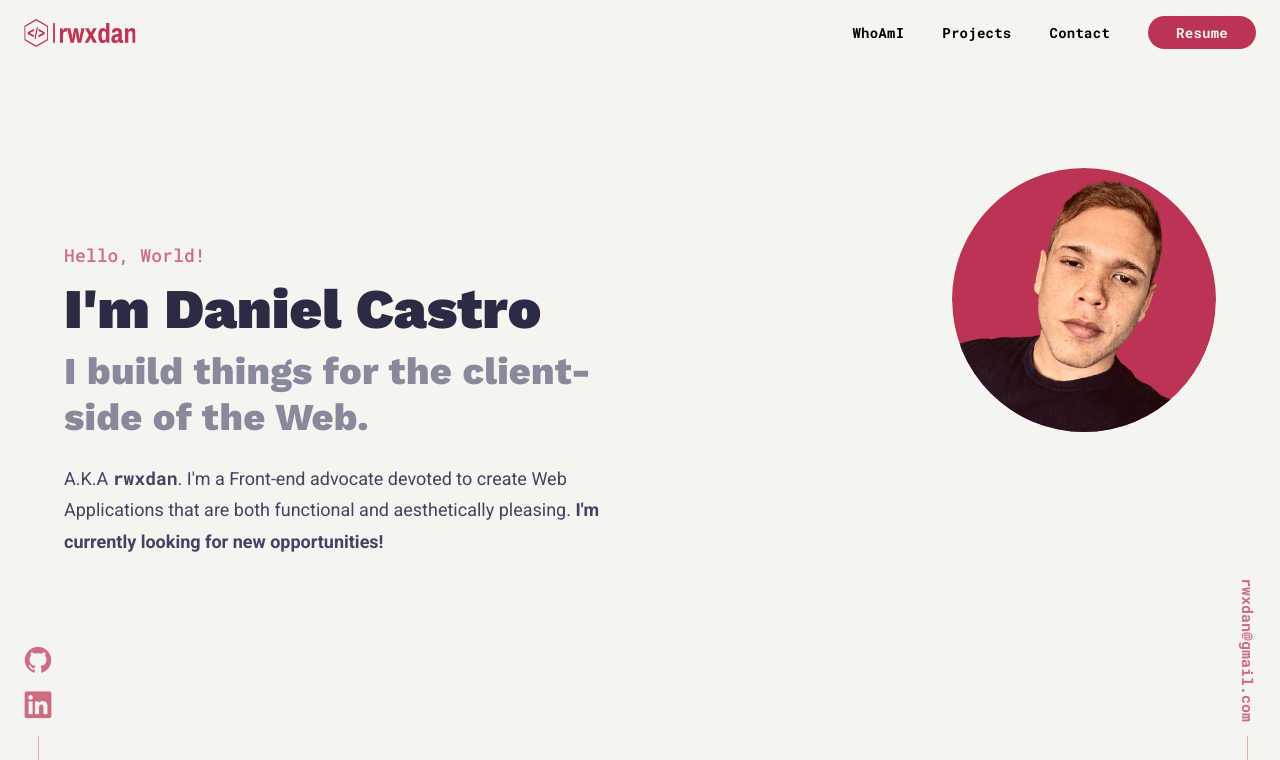
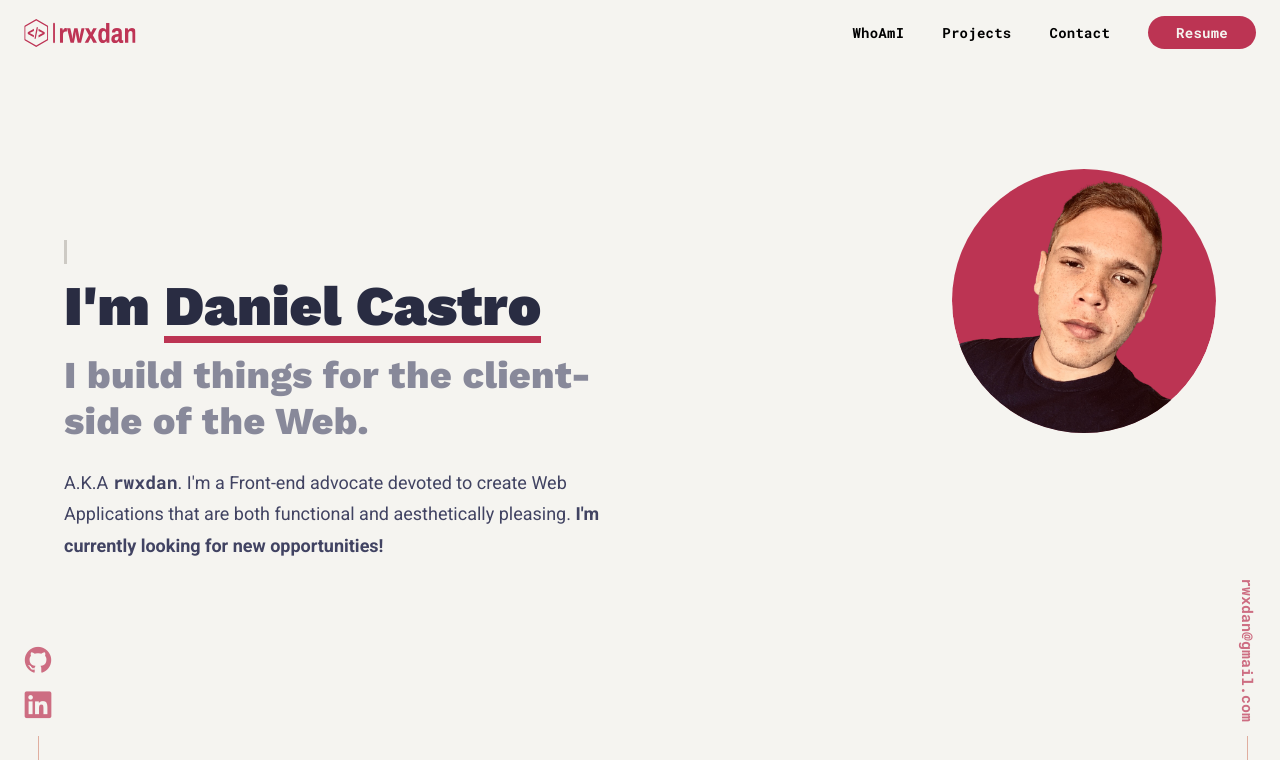
Before and after one commit to rwxdan/rwxdan.dev, a React (Vite) app: page / in a window 1280 px wide. Shown: the top 760 px of the page. Built offline with nearby package versions, Linux system fonts and the light colour scheme.

Commit message:
Add entry animations and timing

```diff
--- a/src/components/AnchorLinks/AnchorLinks.tsx
+++ b/src/components/AnchorLinks/AnchorLinks.tsx
@@ -1,8 +1,13 @@
+import { motion } from 'framer-motion';
 import { Gh, In } from '../../globals/constants';
 import './anchor_links.css';
 const AnchorLinks = () => {
   return (
-    <aside className="anchor-links">
+    <motion.aside
+      initial={{ y: 100 }}
+      animate={{ y: 0 }}
+      className="anchor-links"
+    >
       <div className="links-box">
         <a href={Gh} target="_blank" className="link">
           <i className="devicon-github-original"></i>
@@ -12,7 +17,7 @@ const AnchorLinks = () => {
         </a>
       </div>
       <div className="decoration"></div>
-    </aside>
+    </motion.aside>
   );
 };
 
--- a/src/components/AnchorMail/AnchorMail.tsx
+++ b/src/components/AnchorMail/AnchorMail.tsx
@@ -1,13 +1,18 @@
+import { motion } from 'framer-motion';
 import { Mail } from '../../globals/constants';
 import './anchor_mail.css';
 const AnchorMail = () => {
   return (
-    <aside className="anchor-mail">
+    <motion.aside
+      initial={{ y: 100 }}
+      animate={{ y: 0 }}
+      className="anchor-mail"
+    >
       <a href={`mailto:${Mail}`} className="mail">
         {Mail}
       </a>
       <div className="decoration"></div>
-    </aside>
+    </motion.aside>
   );
 };
 
--- a/src/components/Hero/Hero.tsx
+++ b/src/components/Hero/Hero.tsx
@@ -1,28 +1,76 @@
+import { motion } from 'framer-motion';
 import './hero.css';
 import Me from '../../assets/images/me.png';
 const Hero = () => {
+  const isMobile = window.innerWidth < 800;
+  let variants;
+  let childVariants;
+  !isMobile
+    ? ((variants = {
+        hidden: {
+          y: 100,
+          opacity: 0,
+        },
+        visible: {
+          y: 0,
+          opacity: 1,
+          transition: {
+            delay: 2,
+          },
+        },
+      }),
+      (childVariants = {
+        hidden: {
+          y: 100,
+          opacity: 0,
+        },
+        visible: {
+          y: 0,
+          opacity: 1,
+          transition: {
+            delay: 2.8,
+          },
+        },
+      }))
+    : '';
   return (
     <section className="hero">
       <div className="hero-box">
         <div className="text-box">
           <p className="hello-world">Hello, World!</p>
-          <div>
-            <h1 className="title">I'm Daniel Castro</h1>
+          <motion.h1
+            variants={variants}
+            initial="hidden"
+            animate="visible"
+            className="title"
+          >
+            I'm <span className="name">Daniel Castro</span>
+          </motion.h1>
+          <motion.div
+            variants={childVariants}
+            initial="hidden"
+            animate="visible"
+          >
             <h2 className="sub-title">
               I build things for the client-side of the Web.
             </h2>
-          </div>
             <p className="intro">
               A.K.A <span className="username">rwxdan</span>. I'm a Front-end
-            advocate devoted to create Web Applications that are both functional
-            and aesthetically pleasing.{' '}
+              advocate devoted to create Web Applications that are both
+              functional and aesthetically pleasing.{' '}
               <span className="status">
                 I'm currently looking for new opportunities!
               </span>
             </p>
+          </motion.div>
         </div>
         <div className="image-box">
-          <div className="wrapper">
+          <motion.div
+            variants={variants}
+            initial="hidden"
+            animate="visible"
+            className="wrapper"
+          >
             <div className="image-wrapper">
               <div className="background"></div>
               <img src={Me} alt="Daniel Castro" className="profile" />
@@ -30,7 +78,7 @@ const Hero = () => {
             <div className="tag-box">
               <p className="tag">It's me, rwxdan!</p>
             </div>
-          </div>
+          </motion.div>
         </div>
       </div>
     </section>
--- a/src/components/Hero/hero.css
+++ b/src/components/Hero/hero.css
@@ -25,6 +25,13 @@
   font-weight: 500;
   opacity: 0.7;
   margin-block-end: 0.5em;
+  max-width: fit-content;
+  overflow: hidden;
+  white-space: nowrap;
+  border-right: 3px solid var(--neutral-500);
+  width: 0;
+  animation: type 5.3s steps(67, end) forwards, blink 0.9s step-end 3 forwards;
+  animation-delay: 300ms, 3.3s;
 }
 
 .hero .title {
@@ -33,7 +40,23 @@
   letter-spacing: 0.2px;
   font-weight: 900;
   color: var(--neutral-800);
-  margin-block-end: 0.125em;
+  margin-block-end: 0.25em;
+}
+
+.hero .title .name {
+  position: relative;
+}
+
+.hero .title .name::after {
+  content: '';
+  position: absolute;
+  width: 0;
+  height: 0.125em;
+  background-color: var(--primary-600);
+  bottom: -4px;
+  left: 0;
+  animation: underline 150ms ease-in-out forwards;
+  animation-delay: 2.35s;
 }
 
 .hero .sub-title {
@@ -169,6 +192,17 @@
     text-align: center;
   }
 
+  .hero .hello-world {
+    margin-inline: auto;
+    animation: none;
+    width: 100%;
+    border: none;
+  }
+
+  .hero .title .name::after {
+    animation-delay: 500ms;
+  }
+
   .hero .intro {
     margin-inline: auto;
     font-size: var(--fs-base);
--- a/src/components/Nav/Nav.tsx
+++ b/src/components/Nav/Nav.tsx
@@ -1,4 +1,5 @@
 import { useState } from 'react';
+import { motion } from 'framer-motion';
 import './nav.css';
 import logo from '/src/assets/logo.svg';
 import menu from '/src/assets/icons/menu.svg';
@@ -20,6 +21,7 @@ const Nav = () => {
           className="nav-menu"
           onClick={() => setOpen((prev) => !prev)}
         />
+        <motion.div initial={{ x: 100 }} animate={{ x: 0 }}>
           <ul className={`nav-links-box ${Open ? 'expanded' : ''}`}>
             {navLinks.map((item, index) => (
               <li key={item.id}>
@@ -36,6 +38,7 @@ const Nav = () => {
               </li>
             ))}
           </ul>
+        </motion.div>
       </div>
     </nav>
   );
--- a/src/globals/styles/keyframes.css
+++ b/src/globals/styles/keyframes.css
@@ -17,3 +17,22 @@
     width: 100%;
   }
 }
+
+@keyframes blink {
+  from,
+  to {
+    border-color: transparent;
+  }
+  50% {
+    border-color: var(--neutral-500);
+  }
+}
+
+@keyframes type {
+  from {
+    width: 0;
+  }
+  to {
+    width: 100%;
+  }
+}
--- a/src/globals/styles/reset.css
+++ b/src/globals/styles/reset.css
@@ -6,6 +6,11 @@
   margin: 0;
   padding: 0;
   box-sizing: border-box;
+}
+
+html,
+body {
+  scroll-behavior: smooth;
 }
 
 blockquote,
```
Lines whose indentation alone changed are shown as unchanged.
